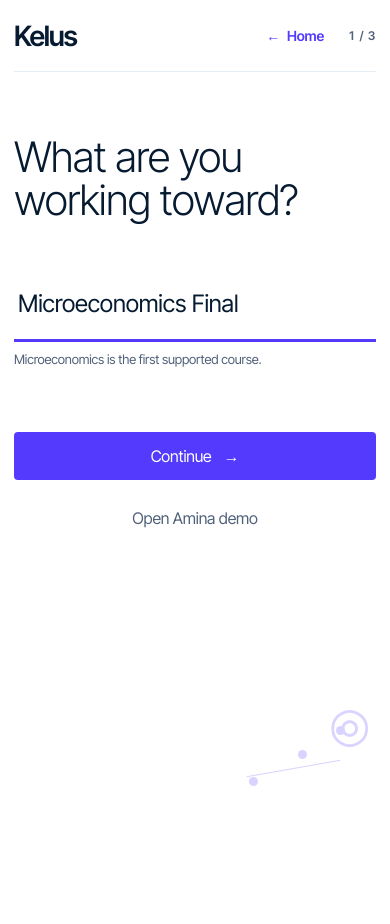
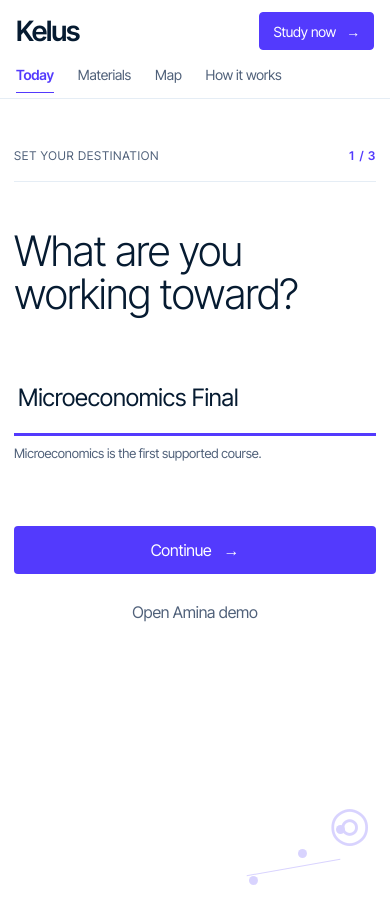
Before and after one commit to youssef-2420/kelus, a Next.js app: page /today in a window 390 px wide. Shown: the top 924 px of the page. Before the commit the page ends 844 px from the top, so only its background shows below. Built offline with nearby package versions, Linux system fonts and the light colour scheme.

Commit message:
Unify persistent navigation across Kelus

```diff
--- a/app/globals.css
+++ b/app/globals.css
@@ -3328,3 +3328,212 @@ h3,
     transition-duration: 0.01ms;
   }
 }
+
+/* Persistent product navigation: one header, stable across every route. */
+.site-header {
+  position: sticky;
+  top: 0;
+  z-index: 60;
+  width: 100%;
+  color: var(--color-midnight-ink);
+  background: color-mix(in srgb, var(--color-pure-white) 94%, transparent);
+  border-bottom: 1px solid var(--color-frost);
+  backdrop-filter: blur(18px) saturate(140%);
+  -webkit-backdrop-filter: blur(18px) saturate(140%);
+}
+
+.site-header-inner {
+  display: flex;
+  align-items: center;
+  gap: var(--spacing-24);
+  width: min(var(--page-max-width), calc(100% - 48px));
+  min-height: 76px;
+  margin: 0 auto;
+}
+
+.site-wordmark {
+  flex: 0 0 auto;
+  margin-right: auto;
+  color: var(--color-midnight-ink);
+  font-size: 28px;
+  font-weight: 600;
+  line-height: 1;
+  letter-spacing: -0.04em;
+  text-decoration: none;
+  transition: color var(--dur-product-micro) var(--ease-enter), transform var(--dur-product-micro) var(--ease-enter);
+}
+
+.site-wordmark:hover { color: var(--color-indigo-ink); }
+.site-wordmark:active { transform: scale(0.97); }
+
+.site-nav {
+  display: flex;
+  align-items: stretch;
+  gap: var(--spacing-24);
+  min-width: 0;
+}
+
+.site-nav a {
+  position: relative;
+  display: inline-flex;
+  align-items: center;
+  min-height: 44px;
+  color: var(--color-steel);
+  font-size: var(--text-body-sm);
+  font-weight: 400;
+  white-space: nowrap;
+  text-decoration: none;
+  transition: color var(--dur-product-micro) var(--ease-enter);
+}
+
+.site-nav a::after {
+  content: "";
+  position: absolute;
+  right: 0;
+  bottom: 5px;
+  left: 0;
+  height: 1px;
+  background: currentColor;
+  transform: scaleX(0);
+  transform-origin: right;
+  transition: transform var(--dur-quick) var(--ease-enter);
+}
+
+.site-nav a:hover,
+.site-nav a.is-active {
+  color: var(--color-indigo-ink);
+}
+
+.site-nav a.is-active { font-weight: 600; }
+.site-nav a:hover::after,
+.site-nav a.is-active::after {
+  transform: scaleX(1);
+  transform-origin: left;
+}
+
+.site-header-action {
+  display: inline-flex;
+  flex: 0 0 auto;
+  align-items: center;
+  justify-content: center;
+  gap: 10px;
+  min-height: 40px;
+  padding: 0 16px;
+  color: var(--color-pure-white);
+  background: var(--color-indigo-ink);
+  border: 1px solid var(--color-indigo-ink);
+  border-radius: var(--radius-ledger);
+  font-size: var(--text-body-sm);
+  text-decoration: none;
+  transition: background-color var(--dur-quick) var(--ease-enter), transform var(--dur-product-micro) var(--ease-enter);
+}
+
+.site-header-action:hover { background: var(--color-midnight-ink); }
+.site-header-action:active { transform: scale(0.97); }
+
+.route-transition {
+  min-height: calc(100dvh - 77px);
+  will-change: transform, opacity;
+}
+
+.shell { padding-top: var(--spacing-48); }
+
+.shell-context-action {
+  display: flex;
+  justify-content: flex-end;
+  min-height: 44px;
+  margin: calc(var(--spacing-24) * -1) 0 var(--spacing-16);
+}
+
+.flow-context,
+.study-context {
+  display: flex;
+  align-items: center;
+  justify-content: space-between;
+  gap: var(--spacing-16);
+  color: var(--color-steel);
+  border-bottom: 1px solid var(--color-frost);
+  font-size: 12px;
+  letter-spacing: var(--type-label-tracking);
+  text-transform: uppercase;
+}
+
+.flow-context {
+  margin-bottom: clamp(var(--spacing-48), 8vw, var(--spacing-80));
+  padding-bottom: var(--spacing-16);
+}
+
+.flow-context b,
+.study-context button {
+  color: var(--color-indigo-ink);
+  font-weight: 600;
+}
+
+.diagnosis-context {
+  width: min(1120px, calc(100% - 40px));
+  margin: 0 auto;
+  padding: var(--spacing-24) 0 var(--spacing-16);
+}
+
+.study-context {
+  width: 100%;
+  min-height: 56px;
+  margin-bottom: var(--spacing-16);
+}
+
+.study-context .text-btn {
+  padding-inline: 0;
+  text-transform: none;
+  letter-spacing: 0;
+}
+
+@media (max-width: 720px) {
+  .site-header-inner {
+    flex-wrap: wrap;
+    gap: 0 var(--spacing-16);
+    width: calc(100% - 32px);
+    padding-top: 12px;
+  }
+
+  .site-header-action {
+    min-height: 38px;
+    padding-inline: 13px;
+  }
+
+  .site-nav {
+    order: 3;
+    width: 100%;
+    gap: var(--spacing-24);
+    overflow-x: auto;
+    overscroll-behavior-inline: contain;
+    scrollbar-width: none;
+  }
+
+  .site-nav::-webkit-scrollbar { display: none; }
+  .site-nav a { min-height: 48px; }
+  .route-transition { min-height: calc(100dvh - 99px); }
+  .shell { padding-top: var(--spacing-32); }
+  .destination-form { padding-top: var(--spacing-48); }
+  .diagnosis-context { width: calc(100% - 28px); }
+}
+
+@media (prefers-reduced-transparency: reduce) {
+  .site-header {
+    background: var(--color-pure-white);
+    backdrop-filter: none;
+    -webkit-backdrop-filter: none;
+  }
+}
+
+@media (prefers-contrast: more) {
+  .site-header { border-bottom-color: var(--color-midnight-ink); }
+}
+
+@media (prefers-reduced-motion: reduce) {
+  .site-wordmark,
+  .site-nav a,
+  .site-nav a::after,
+  .site-header-action {
+    transition-duration: 0.01ms;
+  }
+}
--- a/app/layout.tsx
+++ b/app/layout.tsx
@@ -3,6 +3,7 @@ import { Inter_Tight } from "next/font/google";
 import "./globals.css";
 import { LearnerProvider } from "@/components/LearnerProvider";
 import { RouteTransition } from "@/components/RouteTransition";
+import { SiteHeader } from "@/components/SiteHeader";
 import { Toaster } from "@/components/ui/sonner";
 import { TooltipProvider } from "@/components/ui/tooltip";
 const ledger = Inter_Tight({
@@ -33,6 +34,7 @@ export default function RootLayout({ children }: { children: React.ReactNode })
         <a className="skip" href="#main">Skip to content</a>
         <LearnerProvider>
           <TooltipProvider>
+            <SiteHeader />
             <RouteTransition>{children}</RouteTransition>
             <Toaster />
           </TooltipProvider>
--- a/app/page.tsx
+++ b/app/page.tsx
@@ -1,12 +1,9 @@
 import { KelusHero } from "@/components/hero/KelusHero";
 import { HomeAfterHero } from "@/components/home/HomeAfterHero";
-import { HomeHeader } from "@/components/home/HomeHeader";
 
 export default function Home() {
   return (
     <div className="home">
-      <HomeHeader current="home" />
-
       <main id="main">
         <KelusHero />
         <HomeAfterHero />
--- a/app/route/page.tsx
+++ b/app/route/page.tsx
@@ -1,5 +1,4 @@
 import type { Metadata } from "next";
-import { HomeHeader } from "@/components/home/HomeHeader";
 import { RouteStory } from "@/components/home/RouteStory";
 
 export const metadata: Metadata = {
@@ -11,8 +10,6 @@ export const metadata: Metadata = {
 export default function RoutePage() {
   return (
     <div className="home route-page">
-      <HomeHeader current="route" />
-
       <main id="main">
         <RouteStory />
       </main>
--- a/app/session/page.tsx
+++ b/app/session/page.tsx
@@ -34,7 +34,7 @@ function SessionBody() {
   }, []);
 
   if (!session || !concept || !prompt) {
-    return <main className="study-shell"><p>No active route.</p><button className="cta" type="button" onClick={() => router.push("/today")}>Back to today</button></main>;
+    return <main id="main" className="study-shell"><p>No active route.</p><button className="cta" type="button" onClick={() => router.push("/today")}>Back to today</button></main>;
   }
   const activeSessionId = session.id;
   const plannedLength = session.plannedConceptIds.length;
@@ -90,7 +90,7 @@ function SessionBody() {
 
   return (
     <main id="main" className="study-shell">
-      <header className="study-header"><span className="mark">Kelus</span><button type="button" className="text-btn" onClick={() => router.push("/today")}>Exit</button></header>
+      <div className="study-context"><span>Active study route</span><button type="button" className="text-btn" onClick={() => router.push("/today")}>Exit session</button></div>
       <div className="study-progress" role="progressbar" aria-valuenow={index + 1} aria-valuemin={1} aria-valuemax={total}><i style={{ transform: `scaleX(${(index + 1) / Math.max(total, 1)})` }} /></div>
       <AnimatePresence mode="wait">
         {phase === "reroute" ? (
--- a/components/AppShell.tsx
+++ b/components/AppShell.tsx
@@ -1,24 +1,11 @@
 "use client";
 
-import Link from "next/link";
-import { usePathname } from "next/navigation";
 import type { ReactNode } from "react";
 
 export function AppShell({ children, action }: { children: ReactNode; action?: ReactNode }) {
-  const path = usePathname();
   return (
     <div className="shell">
-      <header className="topbar">
-        <Link href="/" className="mark">Kelus</Link>
-        <nav className="nav" aria-label="Primary">
-          <Link href="/" className={path === "/" ? "is-active" : undefined} aria-current={path === "/" ? "page" : undefined}>Home</Link>
-          <Link href="/today" className={path.startsWith("/today") || path.startsWith("/session") ? "is-active" : undefined} aria-current={path.startsWith("/today") || path.startsWith("/session") ? "page" : undefined}>Today</Link>
-          <Link href="/materials" className={path.startsWith("/materials") ? "is-active" : undefined} aria-current={path.startsWith("/materials") ? "page" : undefined}>Materials</Link>
-          <Link href="/map" className={path.startsWith("/map") || path.startsWith("/concepts") ? "is-active" : undefined} aria-current={path.startsWith("/map") || path.startsWith("/concepts") ? "page" : undefined}>Map</Link>
-          <Link href="/route" className={path.startsWith("/route") ? "is-active" : undefined} aria-current={path.startsWith("/route") ? "page" : undefined}>Route</Link>
-        </nav>
-        {action}
-      </header>
+      {action ? <div className="shell-context-action">{action}</div> : null}
       <main id="main">{children}</main>
     </div>
   );
--- a/components/FirstRunSetup.tsx
+++ b/components/FirstRunSetup.tsx
@@ -1,6 +1,5 @@
 "use client";
 
-import Link from "next/link";
 import { useState, type FormEvent } from "react";
 import type { SetupInput } from "@/lib/setup";
 
@@ -27,14 +26,8 @@ export function FirstRunSetup({ onComplete, onUseDemo }: { onComplete: (input: S
 
   return (
     <main id="main" className="destination-page">
-      <header className="destination-header">
-        <Link href="/" className="mark">Kelus</Link>
-        <div className="route-header-meta">
-          <Link href="/" className="route-home-link">Home</Link>
-          <span>{step} / 3</span>
-        </div>
-      </header>
       <form className="destination-form" onSubmit={next}>
+        <div className="flow-context"><span>Set your destination</span><b>{step} / 3</b></div>
         {step === 1 ? (
           <fieldset>
             <legend>What are you working toward?</legend>
--- a/components/InitialDiagnosis.tsx
+++ b/components/InitialDiagnosis.tsx
@@ -1,6 +1,5 @@
 "use client";
 
-import Link from "next/link";
 import { useMemo, useRef, useState, type SyntheticEvent } from "react";
 import type { LearnerSnapshot, RetrievalOutcome, SelfRating } from "@/domain/types";
 
@@ -58,13 +57,7 @@ export function InitialDiagnosis({ snapshot, onComplete }: {
 
   return (
     <main id="main" className="diagnosis-page">
-      <header className="diagnosis-header">
-        <Link href="/" className="mark">Kelus</Link>
-        <div className="route-header-meta">
-          <Link href="/" className="route-home-link">Home</Link>
-          <span>Initial estimate</span>
-        </div>
-      </header>
+      <div className="flow-context diagnosis-context"><span>Build your first route</span><b>Initial estimate</b></div>
       {phase === "rating" ? (
         <section className="diagnosis-panel">
           <p className="kicker">Start with your judgment</p>
--- a/components/RouteTransition.tsx
+++ b/components/RouteTransition.tsx
@@ -15,9 +15,9 @@ export function RouteTransition({ children }: { children: ReactNode }) {
       <motion.div
         key={pathname}
         className="route-transition"
-        initial={{ opacity: 0 }}
-        animate={{ opacity: 1 }}
-        exit={{ opacity: 0 }}
+        initial={reduceMotion ? { opacity: 0 } : { opacity: 0, y: 8 }}
+        animate={{ opacity: 1, y: 0 }}
+        exit={reduceMotion ? { opacity: 0 } : { opacity: 0, y: -4 }}
         transition={reduceMotion ? { duration: 0.1 } : transition}
       >
         {children}
--- /dev/null
+++ b/components/SiteHeader.tsx
@@ -0,0 +1,40 @@
+"use client";
+
+import Link from "next/link";
+import { usePathname } from "next/navigation";
+
+const links = [
+  { href: "/today", label: "Today", matches: ["/today", "/session"] },
+  { href: "/materials", label: "Materials", matches: ["/materials"] },
+  { href: "/map", label: "Map", matches: ["/map", "/concept", "/concepts"] },
+  { href: "/route", label: "How it works", matches: ["/route"] },
+] as const;
+
+export function SiteHeader() {
+  const pathname = usePathname();
+
+  return (
+    <header className="site-header">
+      <div className="site-header-inner">
+        <Link href="/" className="mark site-wordmark" aria-label="Kelus home" aria-current={pathname === "/" ? "page" : undefined}>
+          Kelus
+        </Link>
+
+        <nav className="site-nav" aria-label="Primary navigation">
+          {links.map((link) => {
+            const active = link.matches.some((prefix) => pathname.startsWith(prefix));
+            return (
+              <Link key={link.href} href={link.href} className={active ? "is-active" : undefined} aria-current={active ? "page" : undefined}>
+                {link.label}
+              </Link>
+            );
+          })}
+        </nav>
+
+        <Link href="/today" className="site-header-action">
+          Study now <span aria-hidden="true">→</span>
+        </Link>
+      </div>
+    </header>
+  );
+}
--- a/components/home/HomeHeader.tsx
+++ /dev/null
@@ -1,29 +0,0 @@
-import Link from "next/link";
-
-type Props = {
-  current?: "home" | "route";
-};
-
-export function HomeHeader({ current }: Props) {
-  return (
-    <header className="home-bar">
-      <Link href="/" className="mark">
-        Kelus
-      </Link>
-      <nav className="home-nav" aria-label="Primary">
-        <Link href="/today">Today</Link>
-        <Link href="/materials">Materials</Link>
-        <Link href="/map">Map</Link>
-        <Link href="/route" aria-current={current === "route" ? "page" : undefined}>
-          Route
-        </Link>
-      </nav>
-      <Link href="/today" className="cta home-cta compact">
-        Start
-        <span className="arrow" aria-hidden="true">
-          →
-        </span>
-      </Link>
-    </header>
-  );
-}
```
Also changed, not shown: 2 other files (tests, documents, lock files or other folders).
